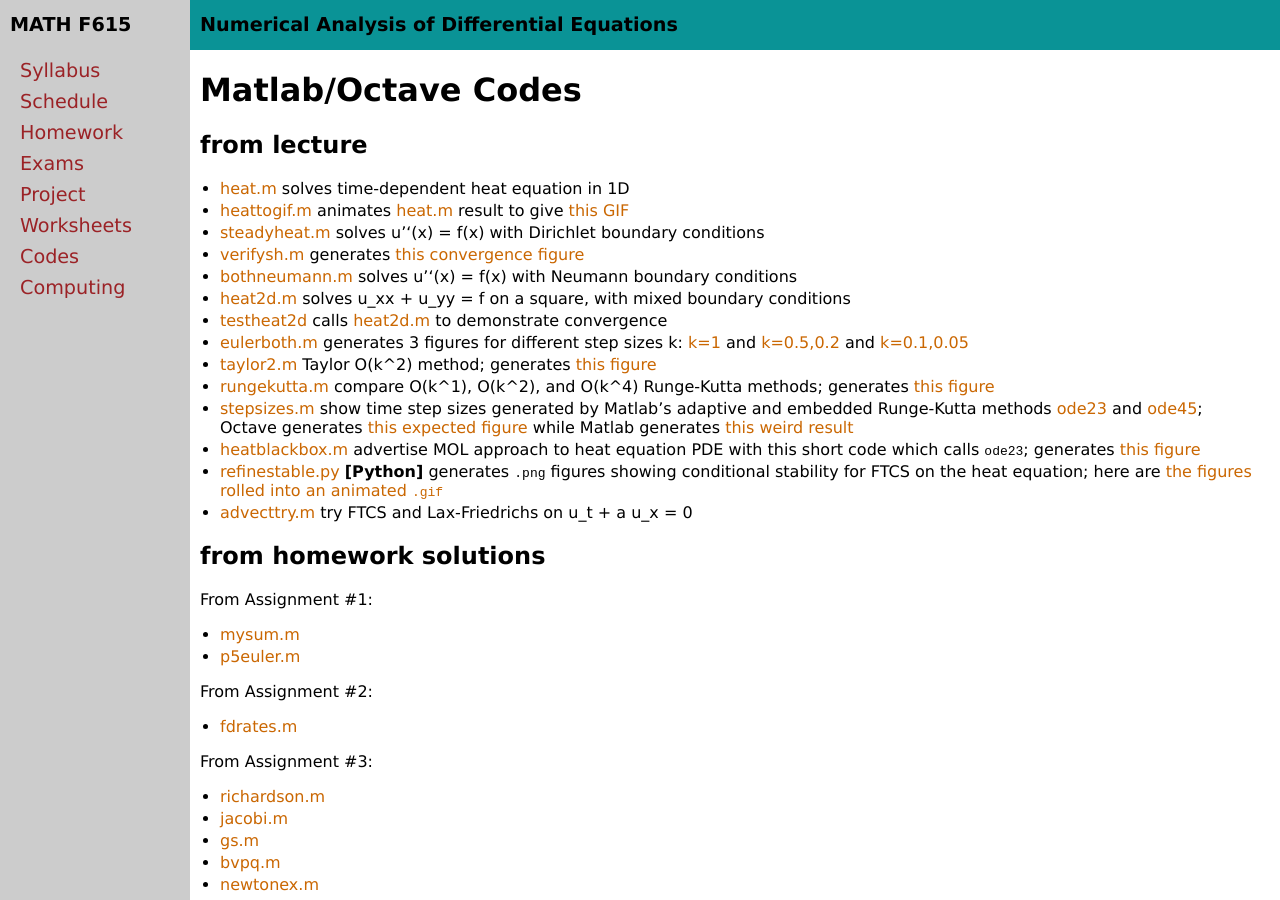
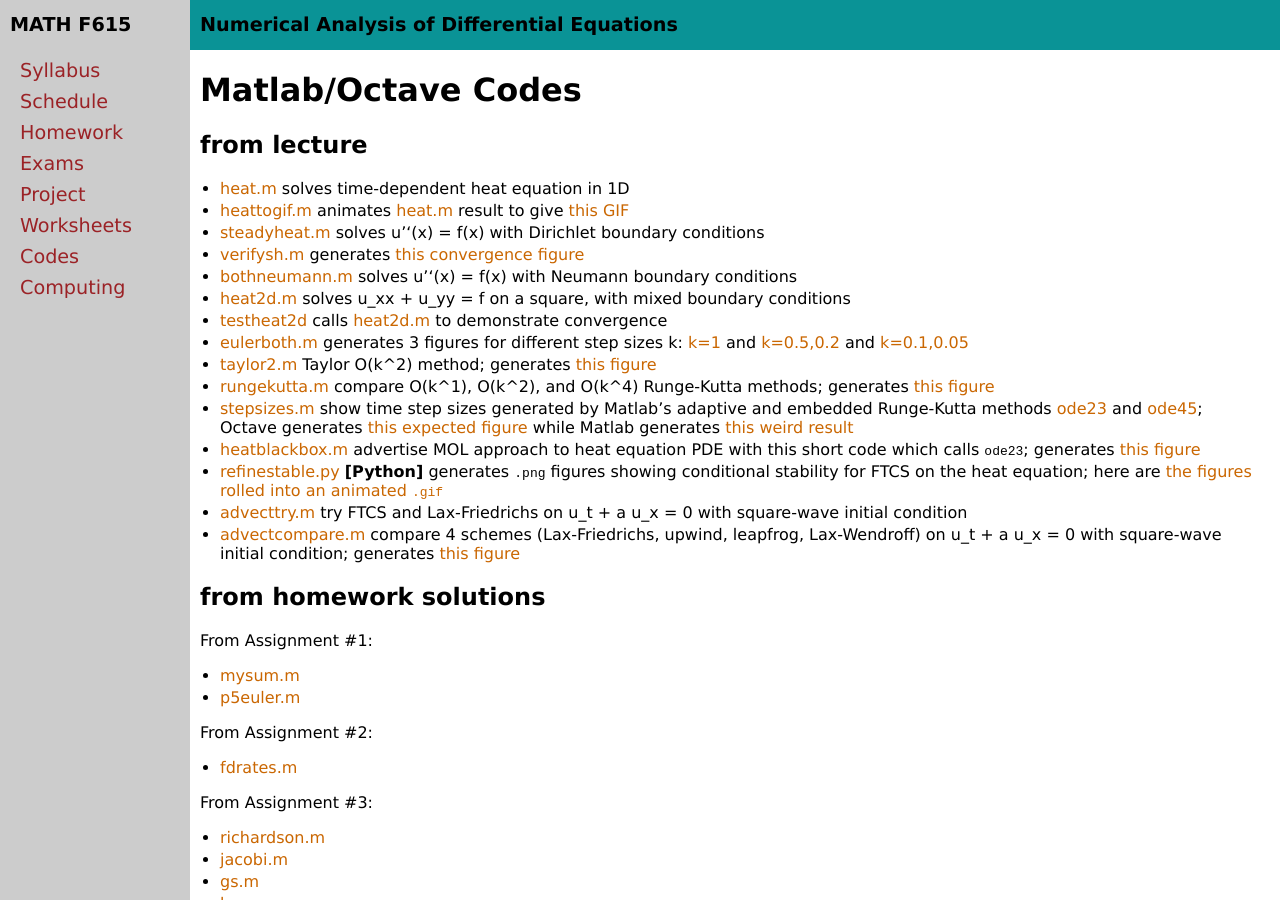
Before and after one commit to bueler/nade, a Jekyll site: the page built from codes.md, in a window 1280 px wide and 900 px high. Built offline with Jekyll 4.4.1, drawn with Linux system fonts in a browser that asks for light colours.

Commit message:
post a demo code for tomorrow

```diff
--- a/codes.md
+++ b/codes.md
@@ -20,7 +20,8 @@ title: Matlab/Octave Codes
   * [stepsizes.m](assets/codes/stepsizes.m) show time step sizes generated by Matlab's adaptive and embedded Runge-Kutta methods [ode23](https://www.mathworks.com/help/matlab/ref/ode23.html) and [ode45](https://www.mathworks.com/help/matlab/ref/ode45.html); Octave generates [this expected figure](assets/codes/figs/stepsizes_octave.png) while Matlab generates [this weird result](assets/codes/figs/stepsizes_matlab.png)
   * [heatblackbox.m](assets/codes/heatblackbox.m) advertise MOL approach to heat equation PDE with this short code which calls `ode23`; generates [this figure](assets/codes/figs/heatblackbox.png)
   * [refinestable.py](assets/codes/refinestable.py) **[Python]** generates `.png` figures showing conditional stability for FTCS on the heat equation; here are [the figures rolled into an animated `.gif`](assets/codes/refinestable.gif)
-  * [advecttry.m](assets/codes/advecttry.m) try FTCS and Lax-Friedrichs on u_t + a u_x = 0
+  * [advecttry.m](assets/codes/advecttry.m) try FTCS and Lax-Friedrichs on u_t + a u_x = 0 with square-wave initial condition
+  * [advectcompare.m](assets/codes/advecttry.m) compare 4 schemes (Lax-Friedrichs, upwind, leapfrog, Lax-Wendroff) on u_t + a u_x = 0 with square-wave initial condition; generates [this figure](assets/codes/figs/advectcompare.png)
 
 ## from homework solutions
 
```
Also changed, not shown: assets/codes/figs/advectcompare.png (added), 2 other files.
